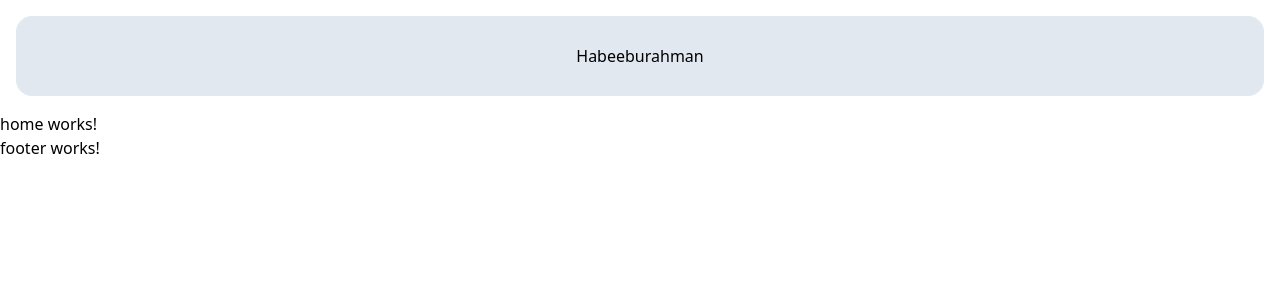
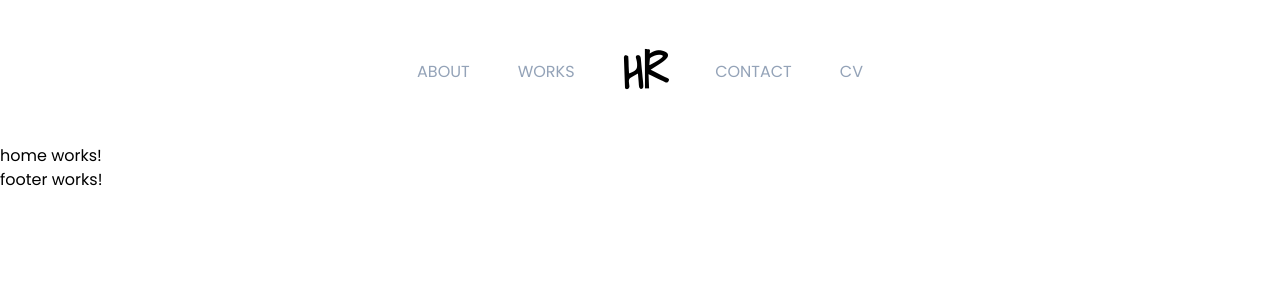
Before and after one commit to Habeeb-Rahman-CA/personal-portfolio, an Angular app: page /home in a window 1280 px wide. Shown: the top 300 px of the page. Built offline with nearby package versions, Linux system fonts and the light colour scheme.

Commit message:
navbar section finished

```diff
--- a/angular.json
+++ b/angular.json
@@ -27,6 +27,7 @@
               }
             ],
             "styles": [
+              "src/custom-theme.scss",
               "src/styles.css"
             ],
             "scripts": []
--- a/package.json
+++ b/package.json
@@ -11,10 +11,12 @@
   "private": true,
   "dependencies": {
     "@angular/animations": "^19.1.0",
+    "@angular/cdk": "^19.1.1",
     "@angular/common": "^19.1.0",
     "@angular/compiler": "^19.1.0",
     "@angular/core": "^19.1.0",
     "@angular/forms": "^19.1.0",
+    "@angular/material": "^19.1.1",
     "@angular/platform-browser": "^19.1.0",
     "@angular/platform-browser-dynamic": "^19.1.0",
     "@angular/router": "^19.1.0",
--- a/src/app/app.config.ts
+++ b/src/app/app.config.ts
@@ -2,7 +2,8 @@ import { ApplicationConfig, provideZoneChangeDetection } from '@angular/core';
 import { provideRouter } from '@angular/router';
 
 import { routes } from './app.routes';
+import { provideAnimationsAsync } from '@angular/platform-browser/animations/async';
 
 export const appConfig: ApplicationConfig = {
-  providers: [provideZoneChangeDetection({ eventCoalescing: true }), provideRouter(routes)]
+  providers: [provideZoneChangeDetection({ eventCoalescing: true }), provideRouter(routes), provideAnimationsAsync()]
 };
--- a/src/app/components/shared/navbar/navbar.component.html
+++ b/src/app/components/shared/navbar/navbar.component.html
@@ -1,3 +1,7 @@
-<nav class=" h-20 bg-slate-200 m-4 rounded-2xl flex justify-center items-center">
-    <h1>Habeeburahman</h1>
+<nav class="h-20 rounded-2xl flex gap-12 justify-center items-center uppercase m-8">
+    <a class="cursor-pointer text-slate-400 hover:text-slate-900 transition-all duration-300">About</a>
+    <a class="cursor-pointer text-slate-400 hover:text-slate-900 transition-all duration-300">Works</a>
+    <h1 class="logo text-5xl font-semibold hover:-translate-y-1 transition-all duration-300 cursor-pointer">HR</h1>
+    <a class="cursor-pointer text-slate-400 hover:text-slate-900 transition-all duration-300">Contact</a>
+    <a class="cursor-pointer text-slate-400 hover:text-slate-900 transition-all duration-300">CV</a>
 </nav>
--- /dev/null
+++ b/src/custom-theme.scss
@@ -0,0 +1,16 @@
+
+// Custom Theming for Angular Material
+// For more information: https://material.angular.io/guide/theming
+@use '@angular/material' as mat;
+
+html {
+  @include mat.theme((
+    color: (
+      theme-type: light,
+      primary: mat.$azure-palette,
+      tertiary: mat.$blue-palette,
+    ),
+    typography: Roboto,
+    density: 0,
+  ));
+}
--- a/src/index.html
+++ b/src/index.html
@@ -2,10 +2,13 @@
 <html lang="en">
 <head>
   <meta charset="utf-8">
-  <title>Habeeburahman</title>
+  <title>Habeeburahman.</title>
   <base href="/">
   <meta name="viewport" content="width=device-width, initial-scale=1">
-  <link rel="icon" type="image/x-icon" href="favicon.ico">
+  <!-- Font Awesome CDN -->
+  <link rel="stylesheet" href="https://cdnjs.cloudflare.com/ajax/libs/font-awesome/6.7.2/css/all.min.css" integrity="sha512-Evv84Mr4kqVGRNSgIGL/F/aIDqQb7xQ2vcrdIwxfjThSH8CSR7PBEakCr51Ck+w+/U6swU2Im1vVX0SVk9ABhg==" crossorigin="anonymous" referrerpolicy="no-referrer" />
+  <link href="https://fonts.googleapis.com/css2?family=Roboto:wght@300;400;500&display=swap" rel="stylesheet">
+  <link href="https://fonts.googleapis.com/icon?family=Material+Icons" rel="stylesheet">
 </head>
 <body>
   <app-root></app-root>
--- a/src/styles.css
+++ b/src/styles.css
@@ -1,4 +1,21 @@
+/* Google font - Poppins */
+@import url('https://fonts.googleapis.com/css2?family=Poppins:ital,wght@0,100;0,200;0,300;0,400;0,500;0,600;0,700;0,800;0,900;1,100;1,200;1,300;1,400;1,500;1,600;1,700;1,800;1,900&family=Shadows+Into+Light&display=swap');
+
 /* Tailwind Config */
 @tailwind base;
 @tailwind components;
 @tailwind utilities;
+
+/* Custom CSS */
+* {
+    font-family: "Poppins", serif;
+}
+
+html,
+body {
+    height: 100%;
+}
+
+.logo {
+    font-family: "Shadows Into Light";
+}
```
Also changed, not shown: 2 other files (tests, documents, lock files or other folders).
